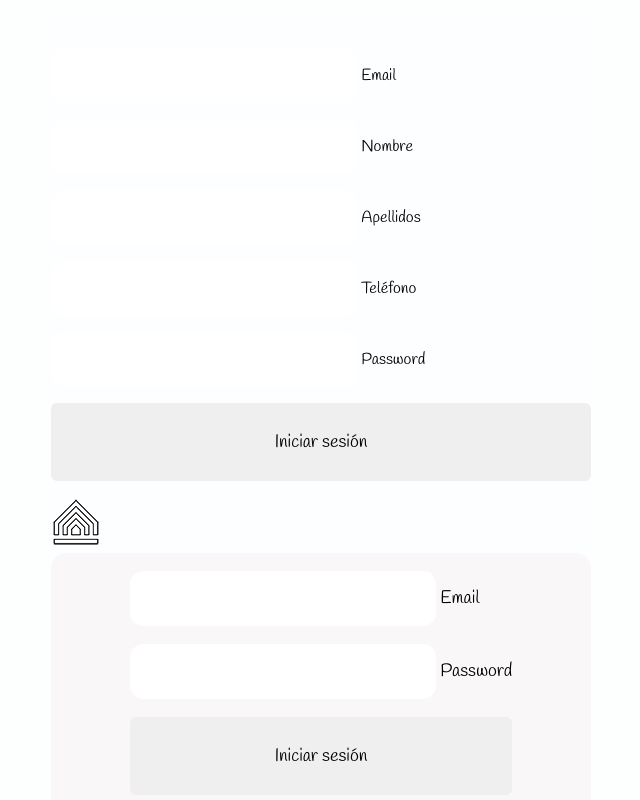
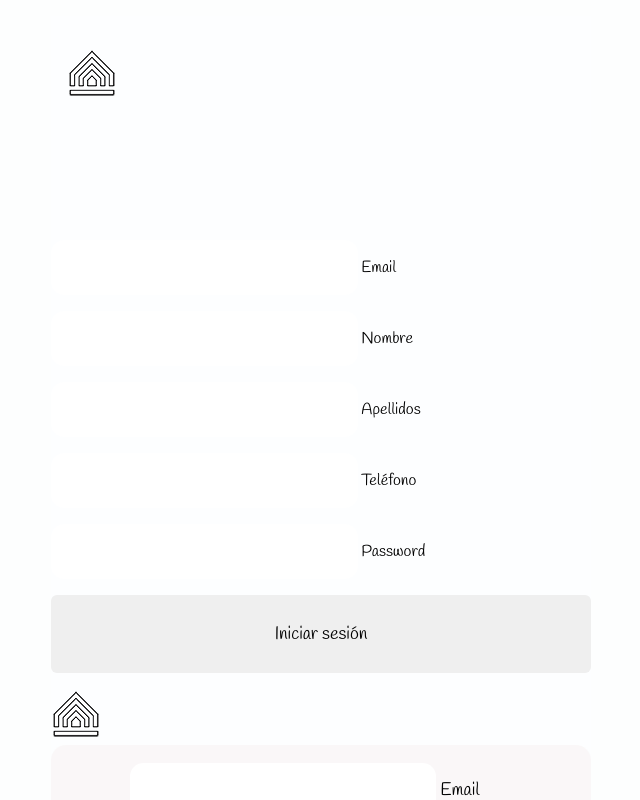
Before and after one commit to rocioRichi/Rocio-Ricciardiello-Final-Project-front-202301-mad, a React (Create React App) app: page / in a window 1280 px wide. Shown: the top 800 px of the page, without its empty margins (319-959 px from the left). Built offline with nearby package versions, Linux system fonts and the light colour scheme.

Commit message:
Add header component

```diff
--- a/src/core/components.core/app/App.tsx
+++ b/src/core/components.core/app/App.tsx
@@ -2,9 +2,11 @@ import "./App.css";
 
 import Register from "../../../features/components.features/register.form/register.form";
 import Login from "../../../features/components.features/login/login";
+import Header from "../header/header";
 function App() {
   return (
     <div className="App">
+      <Header></Header>
       <Register />
       <Login></Login>
     </div>
--- /dev/null
+++ b/src/core/components.core/header/header.css
@@ -0,0 +1,6 @@
+.header {
+  color: bisque;
+  position: relative;
+  padding: 1rem;
+  min-height: 20vh;
+}
--- /dev/null
+++ b/src/core/components.core/header/header.tsx
@@ -0,0 +1,11 @@
+import "./header.css";
+
+export default function Header() {
+  return (
+    <>
+      <header className="header">
+        <img src="../../../pageslogo.png" alt="logo" />
+      </header>
+    </>
+  );
+}
--- a/src/features/hooks.features/use.users.ts
+++ b/src/features/hooks.features/use.users.ts
@@ -3,9 +3,11 @@ import { LoginStructure, RegisterStructure } from "../../models/users";
 import { UsersRepo } from "../repo.features/users.repo";
 // import { login, register } from "../reducers.features/users.slice";
 import { AppDispatch, RootState } from "../../store/store";
+import { loginToken } from "../reducers.features/users.slice";
 
 export function useUsers(repo: UsersRepo) {
   const users = useSelector((state: RootState) => state.users);
+
   const dispatch = useDispatch<AppDispatch>();
 
   const userRegister = async (newUser: Partial<RegisterStructure>) => {
@@ -17,7 +19,8 @@ export function useUsers(repo: UsersRepo) {
   };
   const userLogin = async (loginInfo: LoginStructure) => {
     try {
-      await repo.login(loginInfo, "login");
+      const tokensResponse: any = await repo.login(loginInfo, "login");
+      dispatch(loginToken(tokensResponse.results[0]));
     } catch (error) {
       console.error((error as Error).message);
     }
--- a/src/features/reducers.features/users.slice.ts
+++ b/src/features/reducers.features/users.slice.ts
@@ -1,24 +1,44 @@
-import { createSlice } from "@reduxjs/toolkit";
+import { createSlice, PayloadAction } from "@reduxjs/toolkit";
 import { RegisterStructure } from "../../models/users";
 
 export type State = {
   userLogged: RegisterStructure;
+  token: string;
 };
 const initialState: State = {
-  userLogged: {} as RegisterStructure,
+  userLogged: {
+    email: "yo",
+    firstName: "milibro",
+    lastName: "milibro",
+    telephone: "milibro",
+    passwd: "milibro",
+  } as RegisterStructure,
+  token: "No token",
 };
 
+// export const userSlice = createSlice({
+//   name: "user",
+//   initialState,
+//   reducers: {
+// login(state, action: PayloadAction<LoginStructure>) {
+//   debugger;
+//   state.userLogged = action.payload;
+// },
+//   },
+// });
 export const userSlice = createSlice({
-  name: "user",
+  name: "users",
   initialState,
   reducers: {
-    // login(state, action: PayloadAction<LoginStructure>) {
-    //   debugger;
+    loginToken(state: State, action: PayloadAction<string>) {
+      state.token = action.payload;
+    },
+    // loginUser(state: UserStateStructure, action: PayloadAction<UserStructure>) {
     //   state.userLogged = action.payload;
     // },
   },
 });
 
 // export const { register } = userSlice.actions;
-
+export const { loginToken } = userSlice.actions;
 export const userReducer = userSlice.reducer;
--- a/src/features/repo.features/users.repo.ts
+++ b/src/features/repo.features/users.repo.ts
@@ -2,6 +2,7 @@ import {
   LoginStructure,
   RegisterStructure,
   ServerResponse,
+  TokenResponse,
 } from "../../models/users";
 import { RepoUser } from "./users.repo.interface";
 
@@ -60,7 +61,7 @@ export class UsersRepo implements RepoUser<ServerResponse> {
   async login(
     loginInfo: LoginStructure,
     urlExtraPath: string
-  ): Promise<ServerResponse> {
+  ): Promise<TokenResponse> {
     const url = this.url + "/" + urlExtraPath;
     console.log(url);
     console.log(loginInfo);
--- a/src/models/users.ts
+++ b/src/models/users.ts
@@ -11,6 +11,10 @@ export interface LoginStructure {
 export type ServerResponse = {
   results: [];
 };
+export type TokenResponse = {
+  token: string;
+};
+
 // export class User implements RegisterStructure {
 //   constructor(
 //     public id: string,
```
